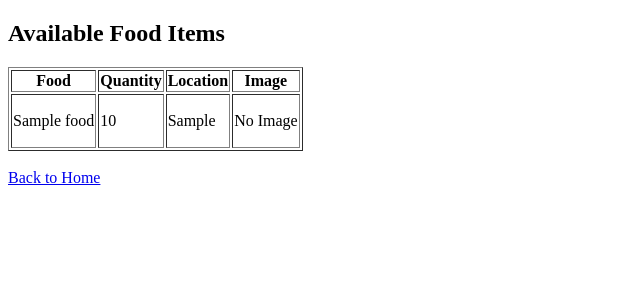
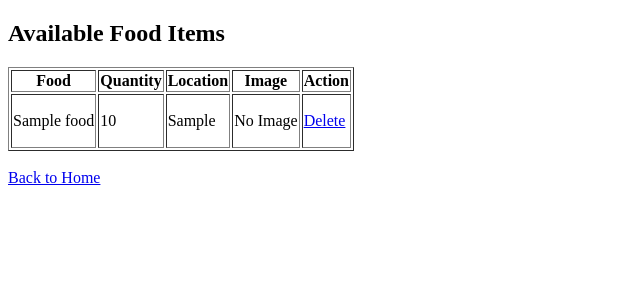
Before and after one commit to kajolini292005/food-app, a Flask app: page /foods in a window 1280 px wide. Shown: the top 300 px of the page, without its empty margins (0-640 px from the left). Run offline with Flask 3, Linux system fonts and the light colour scheme; tables that the repository leaves empty or names only in its code hold one stand-in row (values such as "Sample post").

Commit message:
Add delete action to food list table
Added an 'Action' column with a delete link for each food item.

```diff
--- a/food-sharing-app/templates/food_list.html
+++ b/food-sharing-app/templates/food_list.html
@@ -13,6 +13,7 @@
         <th>Quantity</th>
         <th>Location</th>
         <th>Image</th>
+        <th>Action</th>
     </tr>
 
     {% for food in foods %}
@@ -27,6 +28,9 @@
             <p>No Image</p>
         {% endif %}
     </td>
+    <td>
+        <a href="/delete/{{ food[0] }}">Delete</a>
+    </td>
 </tr>
     {% endfor %}
 
```
Lines whose indentation alone changed are shown as unchanged.
